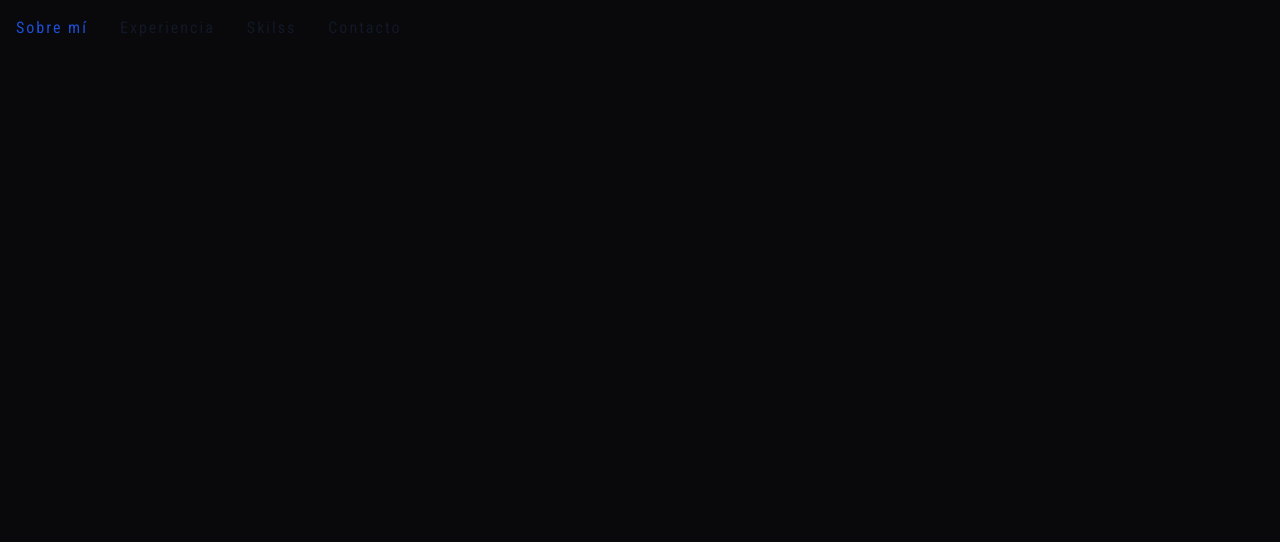
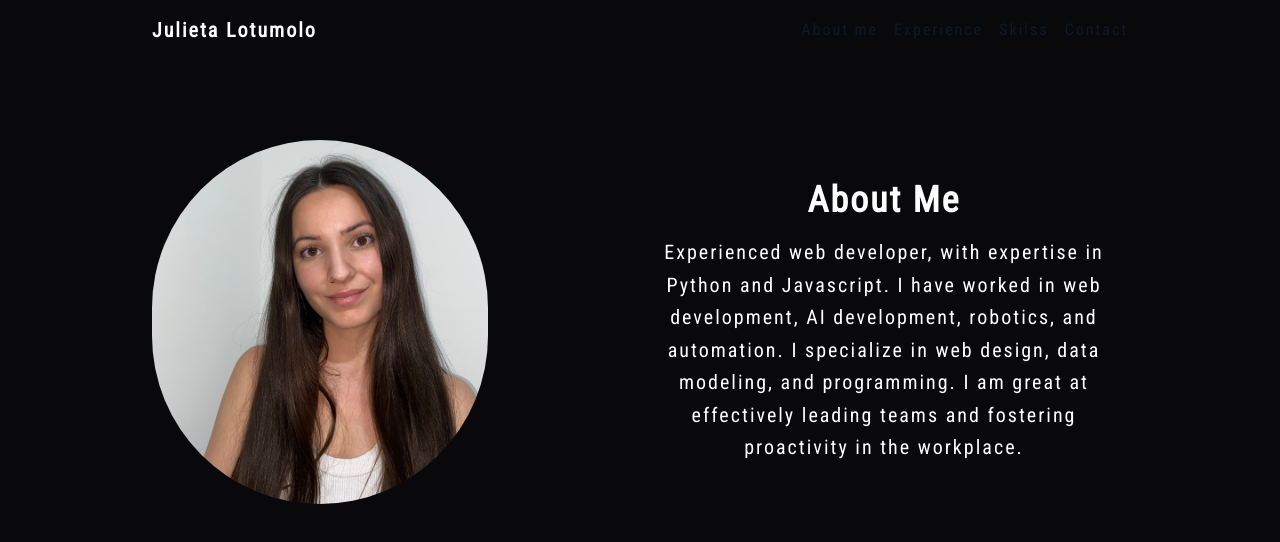
Before and after one commit to lotjulieta/julieta-lotumolo, a React (Vite) app: page / in a window 1280 px wide. Shown: the top 542 px of the page. Built offline with nearby package versions, Linux system fonts and the light colour scheme.

Commit message:
add about me section

```diff
--- a/src/App.jsx
+++ b/src/App.jsx
@@ -1,9 +1,13 @@
 import "./App.css";
 import Header from "./components/shared/Header";
+import Aboutme from "./pages/Aboutme";
 
 function App() {
   return (
-  <Header />
+  <div>
+      <Header />
+      <Aboutme />
+    </div>
   );
 }
 
--- a/src/components/shared/Header.jsx
+++ b/src/components/shared/Header.jsx
@@ -2,25 +2,26 @@ export default function Header() {
 
 
   return (
-    <nav className="bg-zinc-950 border-gray-200 dark:bg-zinc-950">
-  <div className="max-w-screen-xl flex flex-wrap items-center justify-between mx-auto p-4">
-    <div className="hidden w-full md:block md:w-auto" id="navbar-default">
-      <ul className="font-medium flex flex-col p-4 md:p-0 mt-4 border border-gray-100 rounded-lg bg-zinc-950 md:flex-row md:space-x-8 rtl:space-x-reverse md:mt-0 md:border-0 md:bg-zinc-950">
-        <li>
-          <a href="#" className="block py-2 px-3 text-white bg-blue-700 rounded md:bg-transparent md:text-blue-700 md:p-0 dark:text-white md:dark:text-blue-500" aria-current="page">Sobre mí</a>
+     <header className="bg-zinc-950 border-gray-200 dark:bg-zinc-950 text-white py-4">
+      <div className="container mx-auto flex justify-between items-center">
+        <h1 className="text-xl font-bold items-left">Julieta Lotumolo</h1>
+        <nav>
+          <ul className="flex space-x-4">
+            <li>
+          <a href="#" className="block py-2 px-3 text-gray-900 rounded hover:bg-gray-100 md:hover:bg-transparent md:border-0 md:hover:text-blue-700 md:p-0 dark:text-white md:dark:hover:text-blue-500 dark:hover:bg-gray-700 dark:hover:text-white md:dark:hover:bg-transparent">About me</a>
         </li>
         <li>
-          <a href="#" className="block py-2 px-3 text-gray-900 rounded hover:bg-gray-100 md:hover:bg-transparent md:border-0 md:hover:text-blue-700 md:p-0 dark:text-white md:dark:hover:text-blue-500 dark:hover:bg-gray-700 dark:hover:text-white md:dark:hover:bg-transparent">Experiencia</a>
+          <a href="#" className="block py-2 px-3 text-gray-900 rounded hover:bg-gray-100 md:hover:bg-transparent md:border-0 md:hover:text-blue-700 md:p-0 dark:text-white md:dark:hover:text-blue-500 dark:hover:bg-gray-700 dark:hover:text-white md:dark:hover:bg-transparent">Experience</a>
         </li>
         <li>
           <a href="#" className="block py-2 px-3 text-gray-900 rounded hover:bg-gray-100 md:hover:bg-transparent md:border-0 md:hover:text-blue-700 md:p-0 dark:text-white md:dark:hover:text-blue-500 dark:hover:bg-gray-700 dark:hover:text-white md:dark:hover:bg-transparent">Skilss</a>
         </li>
         <li>
-          <a href="#" className="block py-2 px-3 text-gray-900 rounded hover:bg-gray-100 md:hover:bg-transparent md:border-0 md:hover:text-blue-700 md:p-0 dark:text-white md:dark:hover:text-blue-500 dark:hover:bg-gray-700 dark:hover:text-white md:dark:hover:bg-transparent">Contacto</a>
+          <a href="#" className="block py-2 px-3 text-gray-900 rounded hover:bg-gray-100 md:hover:bg-transparent md:border-0 md:hover:text-blue-700 md:p-0 dark:text-white md:dark:hover:text-blue-500 dark:hover:bg-gray-700 dark:hover:text-white md:dark:hover:bg-transparent">Contact</a>
         </li>
-      </ul>
-    </div>
-  </div>
-</nav>
+          </ul>
+        </nav>
+      </div>
+    </header>
   );
 }
--- a/src/pages/Aboutme.jsx
+++ b/src/pages/Aboutme.jsx
@@ -1,5 +1,17 @@
 export default function Aboutme() {
   return(
-  <div className="container mx-auto px-4">Hola</div>
+     <section className="bg-zinc-950 text-white py-20">
+  <div className="container mx-auto flex flex-col lg:flex-row items-center justify-center">
+    <div className="lg:w-1/2 lg:pr-10 mb-4 lg:mb-0">
+      <img src="src\images\foto-cv.jpg" alt="Your Image" className="rounded-full w-4/5 lg:w-3/4 mx-auto lg:mx-0" />
+    </div>
+    <div className="lg:w-1/2">
+      <h2 className="text-4xl font-bold mb-4 text-center">About Me</h2>
+      <p className="text-xl leading-relaxed text-center">
+        Experienced web developer, with expertise in Python and Javascript. I have worked in web development, AI development, robotics, and automation. I specialize in web design, data modeling, and programming. I am great at effectively leading teams and fostering proactivity in the workplace.
+      </p>
+    </div>
+  </div>
+</section>
   );
 }
```
